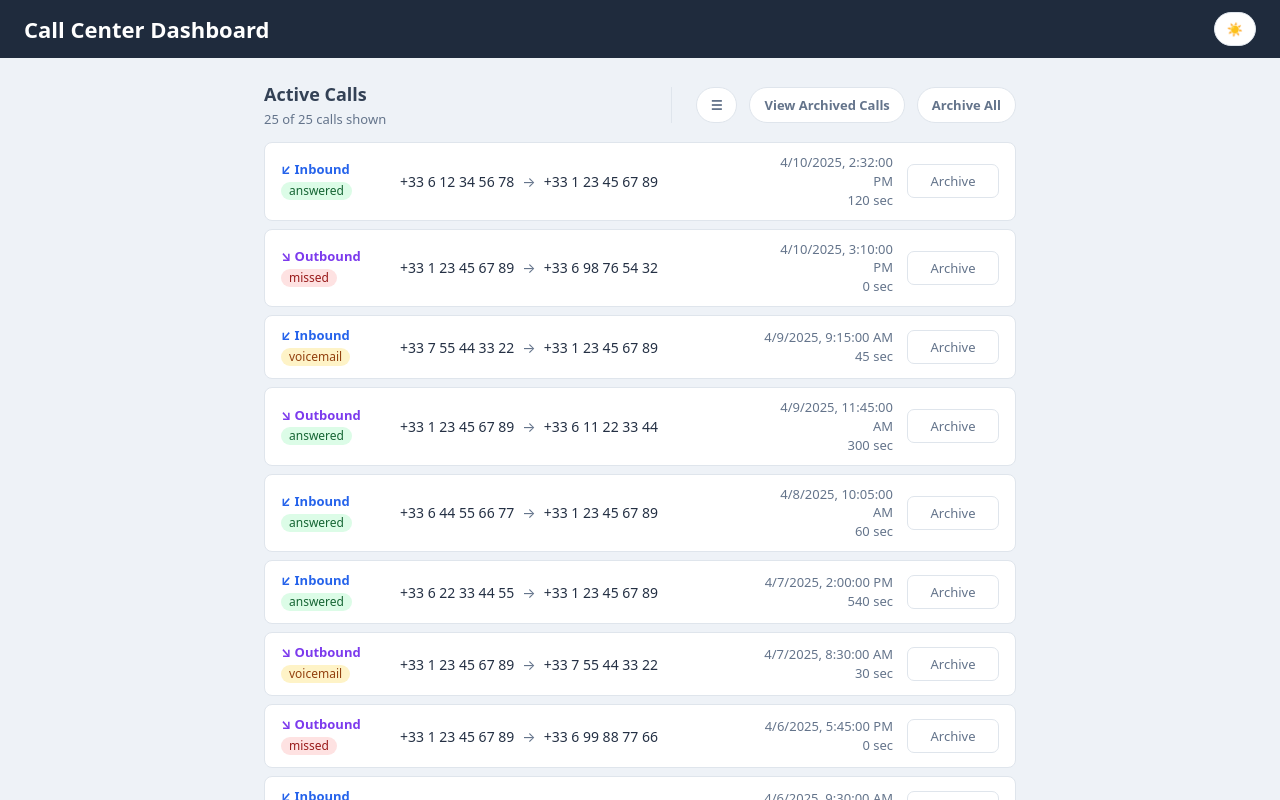
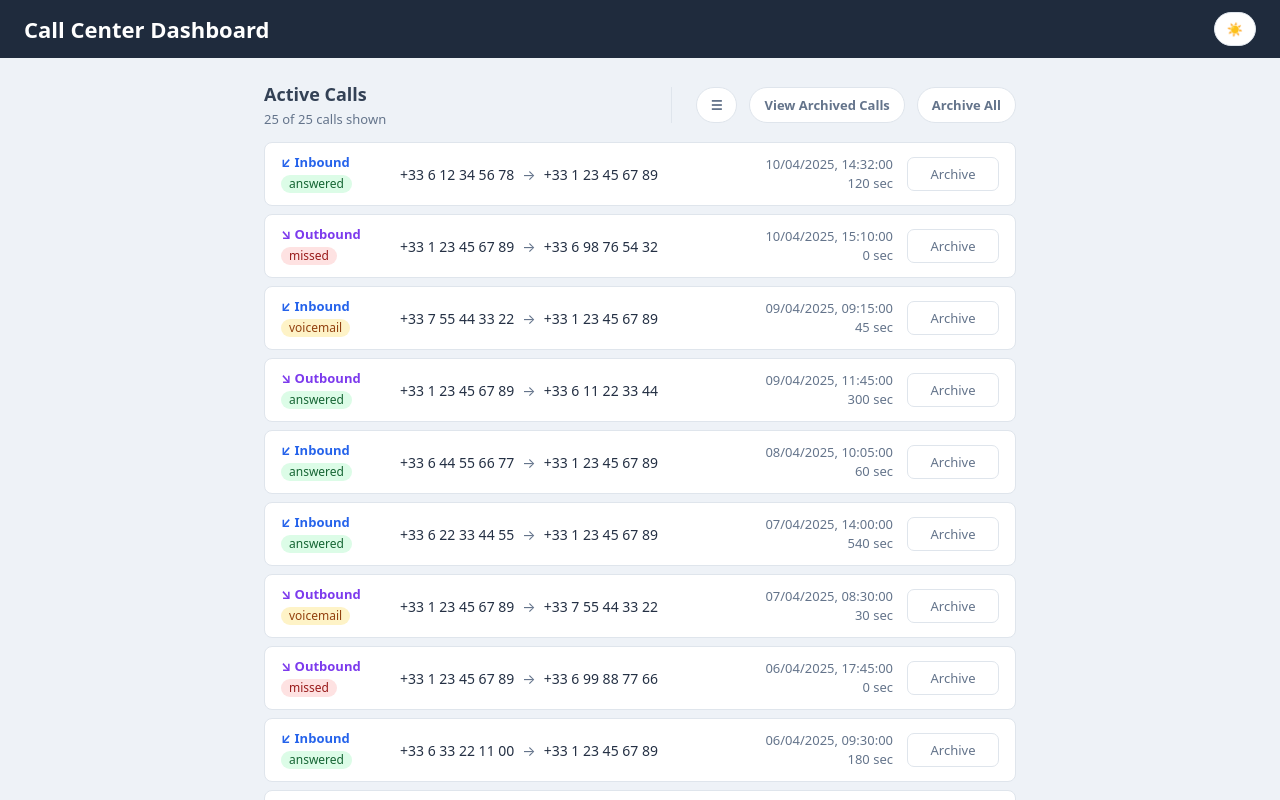
Before and after one commit to DimGianno/Call-Center-Frontend, a React (Vite) app in the folder call-center/: page / in a window 1280 px wide. Shown: the top 800 px of the page. Built offline with nearby package versions, Linux system fonts and the light colour scheme.

Commit message:
Update date formatting in CallDetails and CallItem components to use "en-GB" locale

```diff
--- a/call-center/src/components/CallDetails.jsx
+++ b/call-center/src/components/CallDetails.jsx
@@ -1,5 +1,5 @@
 function CallDetails({ call, onClose }) {
-    const formattedDate = new Date(call.created_at).toLocaleString();
+    const formattedDate = new Date(call.created_at).toLocaleString("en-GB");
 
     return (
         <div className="modal-overlay">
--- a/call-center/src/components/CallItem.jsx
+++ b/call-center/src/components/CallItem.jsx
@@ -1,5 +1,5 @@
 function CallItem({ call, onSelectCall, actionLabel, onAction }) {
-  const formattedDate = new Date(call.created_at).toLocaleString()
+  const formattedDate = new Date(call.created_at).toLocaleString("en-GB")
   const isInbound = call.direction === "inbound";
 
 
```
